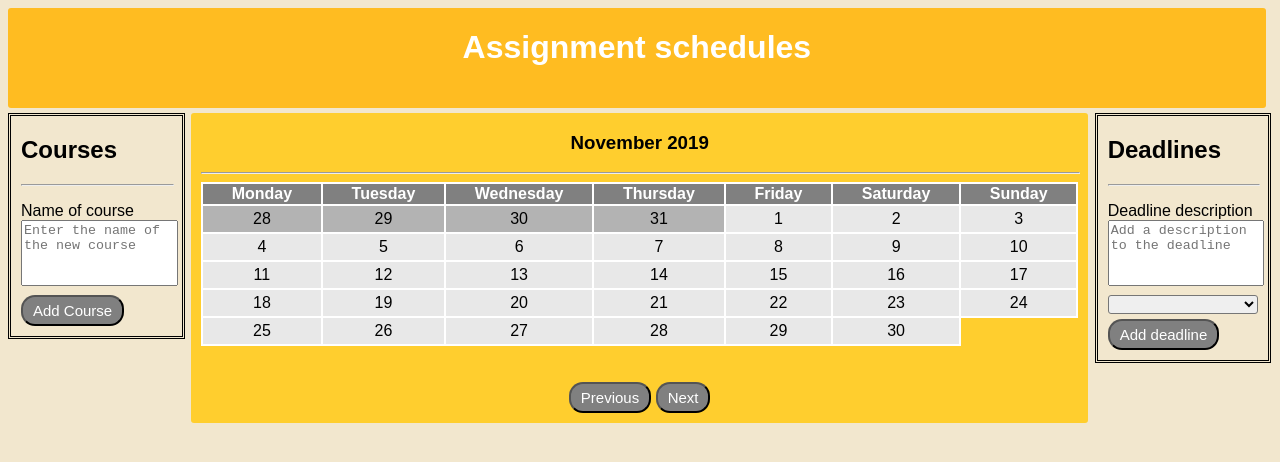
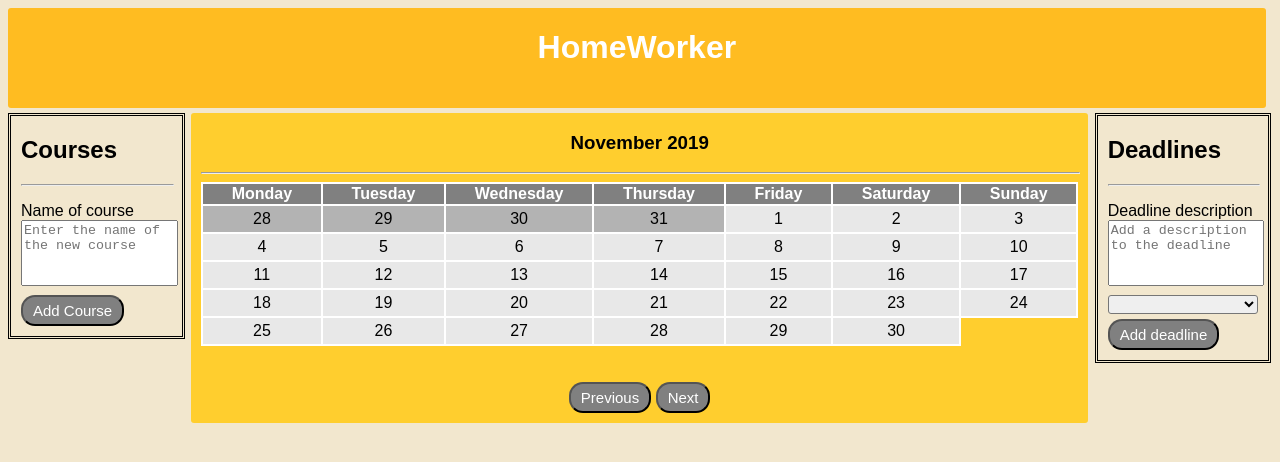
Before and after one commit to RasmusAlbrektsen/RasmusA-Distribution, a plain HTML site: page public/index.html in a window 1280 px wide. Drawn offline with Linux system fonts and the light colour scheme; no server answers.

Commit message:
Changed name

```diff
--- a/public/index.html
+++ b/public/index.html
@@ -9,7 +9,7 @@
 <body>
 <div class="row">
     <div class="top-column">
-        <h1>Assignment schedules</h1>
+        <h1>HomeWorker</h1>
     </div>
     <div class="side-column">
         <div style="margin: 10px">
```
